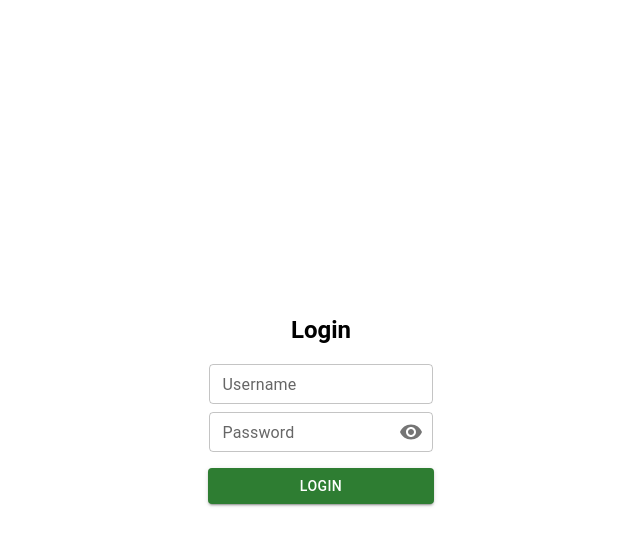
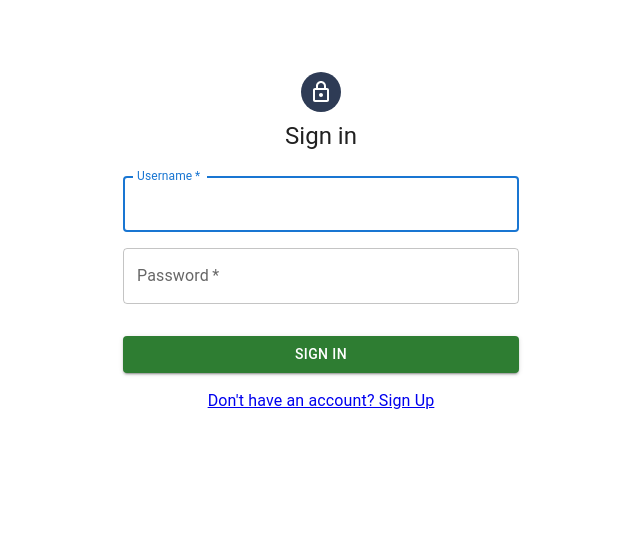
Before and after one commit to AdrianSchulze/neuefische-capstone-project-adrian-schulze, a React (Create React App) app in the folder frontend/: page /login in a window 1280 px wide. Shown: the top 546 px of the page, without its empty margins (319-959 px from the left). Built offline with nearby package versions, Linux system fonts and the light colour scheme.

Commit message:
Feat: root drawer & LoginPage.tsx styling

```diff
--- a/frontend/package.json
+++ b/frontend/package.json
@@ -2,6 +2,7 @@
   "name": "frontend",
   "version": "0.1.0",
   "private": true,
+  "proxy": "http://localhost:8080/",
   "dependencies": {
     "@emotion/react": "^11.10.5",
     "@emotion/styled": "^11.10.5",
--- a/frontend/src/Root.tsx
+++ b/frontend/src/Root.tsx
@@ -1,9 +1,74 @@
-import React from "react";
+import * as React from 'react';
+import Box from '@mui/material/Box';
+import Drawer from '@mui/material/Drawer';
+import AppBar from '@mui/material/AppBar';
+import CssBaseline from '@mui/material/CssBaseline';
+import Toolbar from '@mui/material/Toolbar';
+import List from '@mui/material/List';
+import Typography from '@mui/material/Typography';
+import Divider from '@mui/material/Divider';
+import ListItem from '@mui/material/ListItem';
+import ListItemButton from '@mui/material/ListItemButton';
+import ListItemIcon from '@mui/material/ListItemIcon';
+import ListItemText from '@mui/material/ListItemText';
+import InboxIcon from '@mui/icons-material/MoveToInbox';
+import MailIcon from '@mui/icons-material/Mail';
+import {Button} from "@mui/material";
+
+const drawerWidth = 240;
 
 export default function Root() {
 
+
     return (
-        <>
-        </>
+        <Box sx={{display: 'flex'}}>
+            <CssBaseline/>
+            <AppBar position="fixed" sx={{zIndex: (theme) => theme.zIndex.drawer + 1, background: '#2e7d32'}}>
+                <Toolbar>
+                    <Typography variant="h6" noWrap component="div">
+                        Analytics
+                    </Typography>
+                </Toolbar>
+            </AppBar>
+            <Drawer
+                variant="permanent"
+                sx={{
+                    width: drawerWidth,
+                    flexShrink: 0,
+                    [`& .MuiDrawer-paper`]: {width: drawerWidth, boxSizing: 'border-box'},
+                }}
+            >
+                <Toolbar/>
+                <Box sx={{overflow: 'auto'}}>
+                    <List>
+                        {['Home'].map((text, index) => (
+                            <ListItem key={text} disablePadding>
+                                <ListItemButton>
+                                    <ListItemIcon>
+                                        {index % 2 === 0 ? <InboxIcon/> : <MailIcon/>}
+                                    </ListItemIcon>
+                                    <ListItemText primary={text}/>
+                                </ListItemButton>
+                            </ListItem>
+                        ))}
+                    </List>
+                    <Divider/>
+                    <Box textAlign='center'>
+                        <Button variant="outlined" sx={{mt: 5}}>Add Channel</Button>
+                    </Box>
+                </Box>
+            </Drawer>
+            <Box component="main" sx={{flexGrow: 1, p: 3}}>
+                <Toolbar/>
+                <Typography paragraph>
+                    Lorem ipsum dolor sit amet, consectetur adipiscing elit, sed do eiusmod
+                    tempor incididunt ut labore et dolore magna aliqua. Rhoncus dolor purus non
+                    enim praesent elementum facilisis leo vel. Risus at ultrices mi tempus
+                    imperdiet. Semper risus in hendrerit gravida rutrum quisque non tellus.
+                    Convallis convallis tellus id interdum velit laoreet id donec ultrices.
+                    Odio morbi quis commodo odio aenean sed adipiscing.
+                </Typography>
+            </Box>
+        </Box>
     );
 }
--- a/frontend/src/index.css
+++ b/frontend/src/index.css
@@ -1,6 +1,11 @@
 html, body {
   margin: 0;
   font-family: "Roboto", "Arial", serif;
+}
+
+.navbar {
+  width: 10vw;
+  height: 100vh;
 }
 
 .login-container {
--- a/frontend/src/pages/LoginPage.tsx
+++ b/frontend/src/pages/LoginPage.tsx
@@ -1,28 +1,19 @@
 import React, {FormEvent, useCallback, useState} from "react";
 import {
-    Button,
-    FormControl,
+    Avatar,
+    Box,
+    Button, Container, CssBaseline,
     Grid,
-    IconButton,
-    InputAdornment,
-    InputLabel,
-    OutlinedInput,
-    TextField
+    TextField, Typography
 } from "@mui/material";
-import {Visibility, VisibilityOff} from "@mui/icons-material";
-import {useNavigate} from "react-router-dom";
+import {Link, useNavigate} from "react-router-dom";
+import LockOutlinedIcon from '@mui/icons-material/LockOutlined';
 import axios from "axios";
 
 export default function LoginPage() {
 
     const [username, setUsername] = useState<String>("");
     const [password, setPassword] = useState<String>("")
-
-    const [showPassword, setShowPassword] = useState(false);
-    const handleClickShowPassword = () => setShowPassword((show) => !show);
-    const handleMouseDownPassword = (event: React.MouseEvent<HTMLButtonElement>) => {
-        event.preventDefault();
-    };
 
     //const [error, setError] = useState("");
 
@@ -41,7 +32,6 @@ export default function LoginPage() {
                     )
                 }
             });
-
             navigate("/");
         } catch (e) {
             // setError("Invalid username or password");
@@ -50,58 +40,67 @@ export default function LoginPage() {
     }, [navigate, password, username]);
 
     return (
-        <div>
-                <form onSubmit={login} className={"login-container"}>
-                    <Grid
-                        container
-                        className={"login-wrapper"}
-                        spacing={0}
-                        direction="column"
-                        alignItems="center"
-                        justifyContent="center"
-                        sx={{my: 'auto'}}
+        <Container component="main" maxWidth="xs">
+            <CssBaseline />
+            <Box
+                sx={{
+                    marginTop: 8,
+                    display: 'flex',
+                    flexDirection: 'column',
+                    alignItems: 'center',
+                }}
             >
-                        <h2>Login</h2>
-                        <TextField sx={{width: '25ch'}}
+                <Avatar sx={{ m: 1, background: '#2E3B55'}}>
+                    <LockOutlinedIcon/>
+                </Avatar>
+                <Typography component="h1" variant="h5">
+                    Sign in
+                </Typography>
+                <Box component="form" onSubmit={login} noValidate sx={{ mt: 1 }}>
+                    <TextField
+                        margin="normal"
+                        required
+                        fullWidth
+                        id="username"
                         label="Username"
-                                   id="outlined-size-small"
-                                   size="small"
+                        name="username"
+                        autoComplete="username"
+                        autoFocus
                         value={username}
                         onChange={e => setUsername(e.target.value)}
+                        sx={{mb: 0}}
                     />
-                        <FormControl sx={{mt: 1, mx: 'auto', width: '25ch'}} variant="outlined">
-                            <InputLabel
-                                htmlFor="outlined-adornment-password"
-                                size={"small"}
-                            >
-                                Password
-                            </InputLabel>
-                            <OutlinedInput
-                                id="outlined-adornment-password"
-                                type={showPassword ? 'text' : 'password'}
+                    <TextField
+                        margin="normal"
+                        required
+                        fullWidth
+                        name="password"
+                        label="Password"
+                        type="password"
+                        id="password"
+                        autoComplete="current-password"
                         value={password}
                         onChange={e => setPassword(e.target.value)}
-                                endAdornment={
-                                    <InputAdornment position="end">
-                                        <IconButton
-                                            aria-label="toggle password visibility"
-                                            onClick={handleClickShowPassword}
-                                            onMouseDown={handleMouseDownPassword}
-                                            edge="end"
+                    />
+                    <Button
+                        type="submit"
+                        fullWidth
+                        variant="contained"
+                        sx={{ mt: 3, mb: 2 }}
+                        color="success"
                     >
-                                            {showPassword ? <VisibilityOff/> : <Visibility/>}
-                                        </IconButton>
-                                    </InputAdornment>
-                                }
-                                label="Password"
-                                size="small"
-                            />
-                        </FormControl>
-                        <Button sx={{mt: 2, width: '28.5ch'}} variant="contained" color="success">Login</Button>
-                        {/*<Button sx={{mt: 1, mb: 2}} href="/signup" size="small">Sign Up</Button>*/}
+                        Sign In
+                    </Button>
+                    <Grid container>
+                        <Grid item
+                              sx={{m:"auto"}}>
+                            <Link to={"#"}>
+                                Don't have an account? Sign Up
+                            </Link>
                         </Grid>
-                </form>
-
-        </div>
+                    </Grid>
+                </Box>
+            </Box>
+        </Container>
     );
 }
```
Lines whose indentation alone changed are shown as unchanged.
